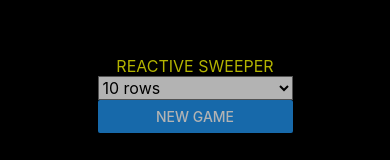
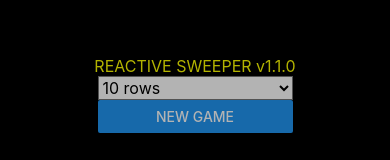
Before and after one commit to experiment322/reactive-sweeper, a React Native app: screen / in a window 390 px wide. Shown: the part 239-399 px from the top of the page. Built offline with nearby package versions, Linux system fonts and the light colour scheme.

Commit message:
Version increase + show version in menu

```diff
--- a/app.json
+++ b/app.json
@@ -5,7 +5,7 @@
     "slug": "reactive-sweeper",
     "privacy": "public",
     "sdkVersion": "18.0.0",
-    "version": "1.0.0",
+    "version": "1.1.0",
     "orientation": "portrait",
     "primaryColor": "#cccccc",
     "icon": "./assets/icons/app.png",
--- a/core/menu.js
+++ b/core/menu.js
@@ -16,7 +16,7 @@ export default class Menu extends Component {
     const {selectedDifficulty, onDifficultyChange, onClickStart} = this.props;
     return (
       <View style={styles.menu}>
-        <Text style={styles.gameTitle}>REACTIVE SWEEPER</Text>
+        <Text style={styles.gameTitle}>REACTIVE SWEEPER v1.1.0</Text>
         <Picker style={styles.picker} selectedValue={selectedDifficulty} onValueChange={v => onDifficultyChange(v)}>
           {difficulties.map(d => <Picker.Item key={d} label={`${d} rows`} value={d}/>)}
         </Picker>
--- a/package.json
+++ b/package.json
@@ -1,6 +1,6 @@
 {
   "name": "reactive-sweeper",
-  "version": "1.0.0",
+  "version": "1.1.0",
   "description": "Minesweeper made with react native!",
   "author": "Alexandru Damian Manea <maneaalexdamian@gmail.com>",
   "private": true,
```
